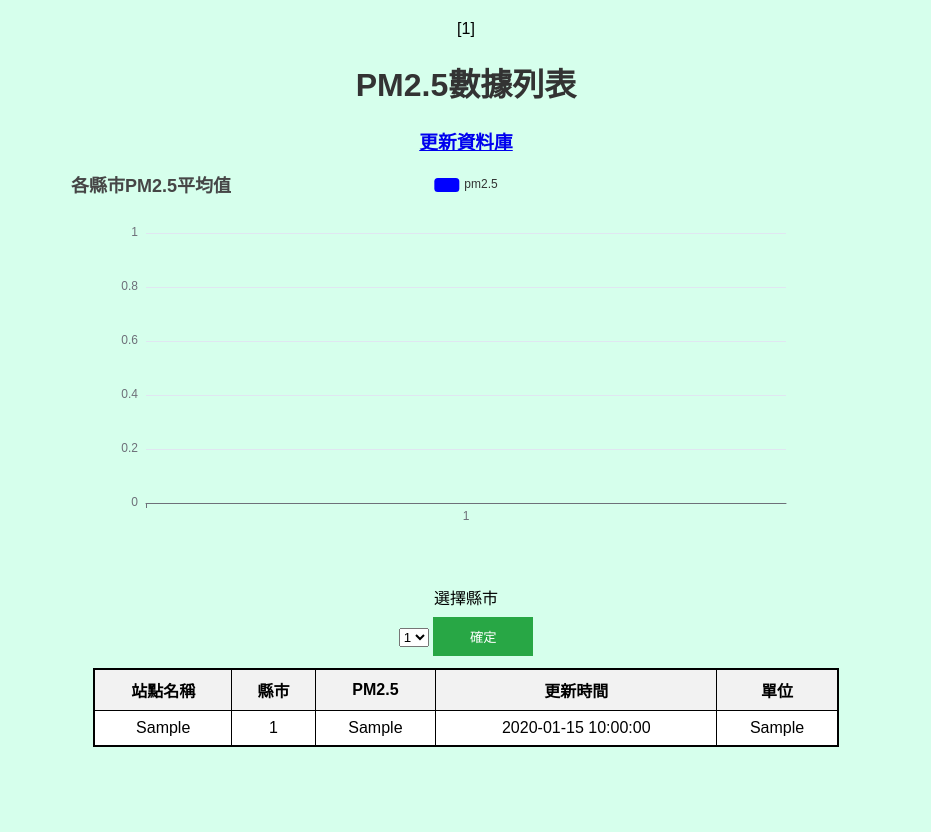
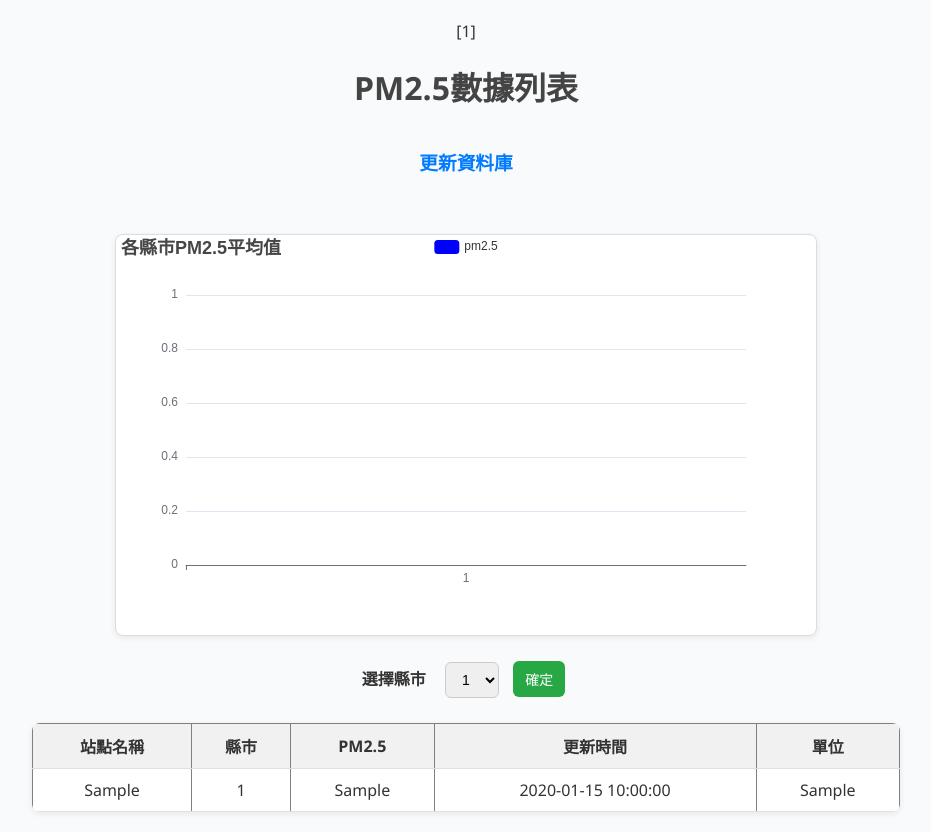
Before and after one commit to Arthur201010/pm25-project, a Flask app: page /pm25 in a window 1280 px wide. Shown: the whole page, without its empty margins (174-1105 px from the left). Before the commit the page ends 747 px from the top, so only its background shows below. Run offline with Flask 3, Linux system fonts and the light colour scheme; tables that the repository leaves empty or names only in its code hold one stand-in row (values such as "Sample post"); data that the repository does not hold is empty; some libraries are stand-ins or nearby versions.

Commit message:
完成css優化

```diff
--- /dev/null
+++ b/static/style.css
@@ -0,0 +1,118 @@
+body {
+    text-align: center;
+    font-family: 'Segoe UI', Arial, sans-serif;
+    margin: 20px;
+    background-color: #f9fafc;
+    /* 淡灰白底 */
+    color: #333;
+}
+
+h1 {
+    margin-bottom: 20px;
+    color: #444;
+}
+
+a {
+    display: inline-block;
+    margin-bottom: 20px;
+    text-decoration: none;
+    color: #007bff;
+}
+
+a:hover {
+    text-decoration: underline;
+}
+
+#main,
+#county {
+    margin: 0 auto 30px auto;
+    border: 1px solid #ddd;
+    border-radius: 8px;
+    background: #fff;
+    box-shadow: 0 2px 6px rgba(0, 0, 0, 0.08);
+}
+
+/* 選擇區塊 */
+.select-container {
+    margin: 20px auto;
+    text-align: center;
+}
+
+label {
+    margin-right: 10px;
+    font-weight: bold;
+}
+
+select,
+button {
+    padding: 8px 12px;
+    margin: 5px;
+    border-radius: 6px;
+    border: 1px solid #ccc;
+    font-size: 14px;
+}
+
+button {
+    background-color: #28a745;
+    color: white;
+    border: none;
+    cursor: pointer;
+    transition: 0.3s;
+}
+
+button:hover {
+    background-color: #218838;
+}
+
+/* 表格 */
+#tableContainer {
+    max-height: 500px;
+    overflow-y: auto;
+    width: 70%;
+    margin: 20px auto;
+    border-radius: 8px;
+    box-shadow: 0 2px 6px rgba(0, 0, 0, 0.08);
+    background: #fff;
+}
+
+table {
+    border-collapse: collapse;
+    width: 100%;
+}
+
+thead {
+    background-color: #f1f1f1;
+}
+
+th,
+td {
+    padding: 10px;
+    text-align: center;
+    border-bottom: 1px solid #e0e0e0;
+}
+
+tr:hover td {
+    background-color: #fafafa;
+}
+
+#main,
+#county {
+    width: 90%;
+    /* 改成百分比 */
+    height: 400px;
+    margin: 20px auto;
+    max-width: 700px;
+    /* 桌機上不會太大 */
+}
+
+@media screen and (max-width: 1024px) {
+    #tableContainer {
+        width: 80%;
+    }
+}
+
+@media screen and (max-width: 600px) {
+    #tableContainer {
+        width: 100%;
+    }
+}
--- a/templates/pm25.html
+++ b/templates/pm25.html
@@ -5,102 +5,11 @@
     <meta charset="UTF-8">
     <meta name="viewport" content="width=device-width, initial-scale=1.0">
     <title>Document</title>
+
+    <link rel="stylesheet" href="{{ url_for ('static',filename='style.css') }}">
     <script src="https://cdn.jsdelivr.net/npm/echarts@6.0.0/dist/echarts.min.js"></script>
     <script src="https://cdnjs.cloudflare.com/ajax/libs/jquery/3.7.1/jquery.min.js"></script>
-    <style>
-        body {
-            text-align: center;
-            font-family: Arial, sans-serif;
-            margin: 20px;
-            background-color: rgb(214, 255, 236);
-        }
 
-        h1 {
-            color: #333;
-        }
-
-        form {
-            text-align: left;
-            max-width: 400px;
-            margin: 0 auto;
-        }
-
-        label {
-            display: block;
-            margin-bottom: 8px;
-        }
-
-        input[type="number"] {
-            width: 100%;
-            padding: 8px;
-            margin-bottom: 10px;
-            box-sizing: border-box;
-        }
-
-        .buttons {
-            text-align: center;
-        }
-
-        button {
-            width: 100px;
-            padding: 10px 15px;
-            background-color: #28a745;
-            color: white;
-            border: none;
-            cursor: pointer;
-        }
-
-        button:hover {
-            background-color: #218838;
-        }
-
-        table {
-            border-collapse: collapse;
-            border: 1px solid;
-            margin: 0 auto;
-            width: 100%;
-        }
-
-        th,
-        td {
-            border: 1px solid;
-            padding: 8px;
-            text-align: center;
-        }
-
-        td {
-            background-color: rgb(255, 255, 255);
-        }
-
-        thead {
-            background-color: #f2f2f2;
-        }
-
-        #tableContainer {
-            max-height: 600px;
-            overflow-y: auto;
-            border: 1px solid black;
-            width: 60%;
-            margin: 0 auto;
-        }
-
-        @media screen and (max-width: 1024px) {
-            #tableContainer {
-                width: 80%;
-            }
-        }
-
-        @media screen and (max-width: 600px) {
-            #tableContainer {
-                width: 100%;
-            }
-        }
-
-        #main,
-        #county {
-            margin: 0 auto;
-        }
-    </style>
 </head>
 
 <body>
```
